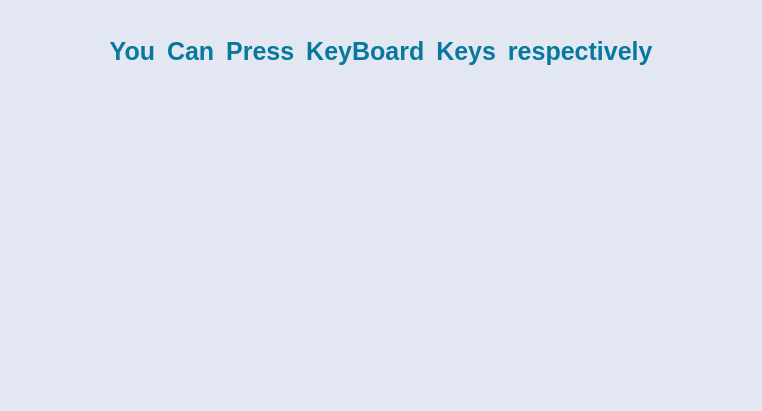
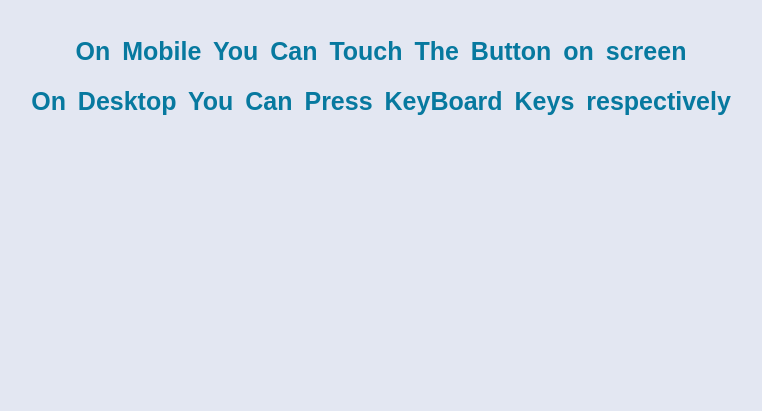
Before and after one commit to PremSingh192/omom, a plain HTML site: page index.html in a window 1280 px wide. Shown: the part 389-800 px from the top of the page, without its empty margins (259-1021 px from the left). Drawn offline with Linux system fonts and the light colour scheme.

Commit message:
Update index.html

```diff
--- a/index.html
+++ b/index.html
@@ -22,11 +22,8 @@
 
     </div>
   </center>
-  <div class="myfooter1">
-    <h2>for Mobile You can input from here 👇</h2>
-    <input class="inpt" type="text"/>
-  </div>
-  <h2 class="myfooter">You Can Press KeyBoard Keys respectively</h2>
+   <h2 class="myfooter">On Mobile You Can Touch The Button on screen</h2>
+ <h2 class="myfooter">On Desktop You Can Press KeyBoard Keys respectively</h2>
 <script src="index.js"></script>
 </body>
 
```
